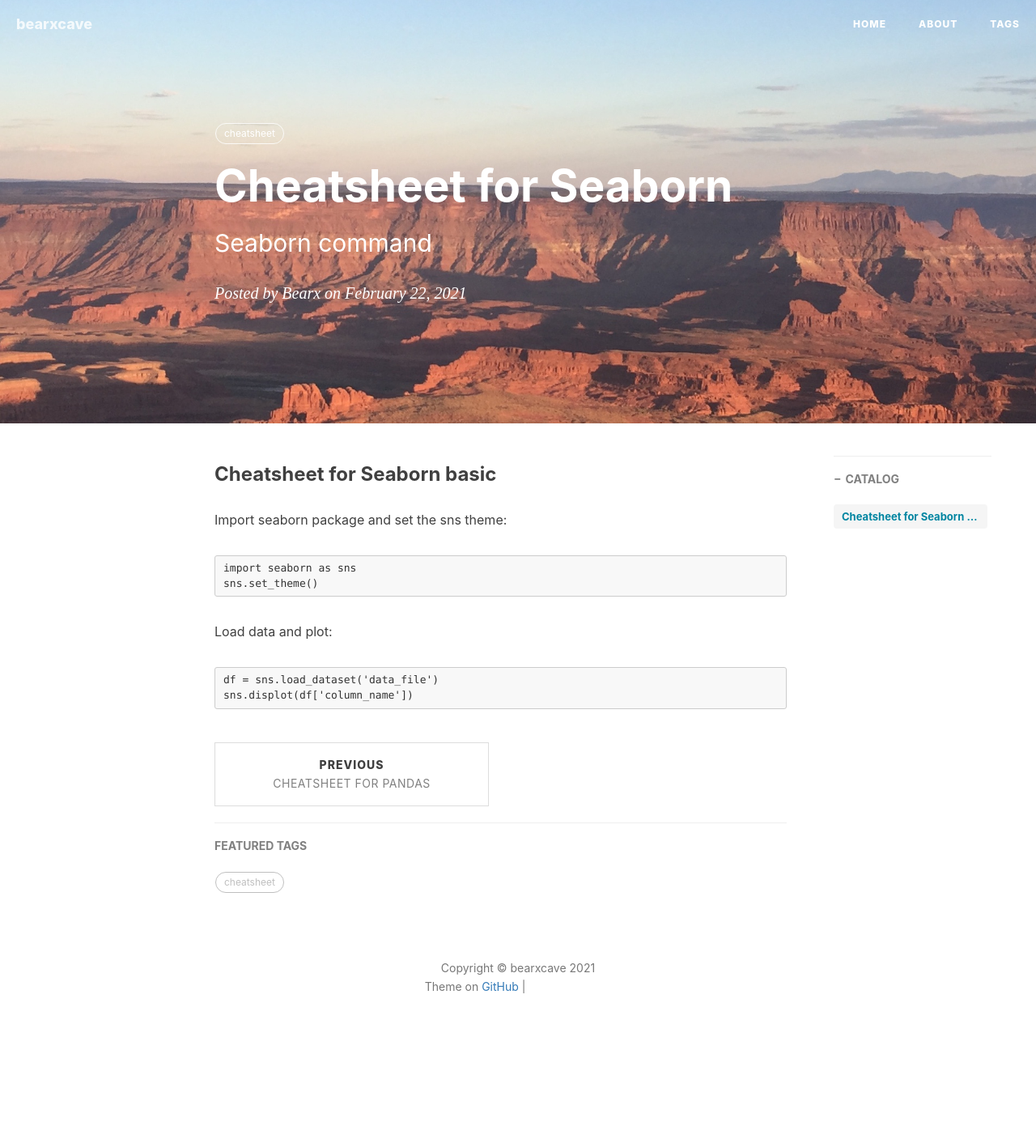
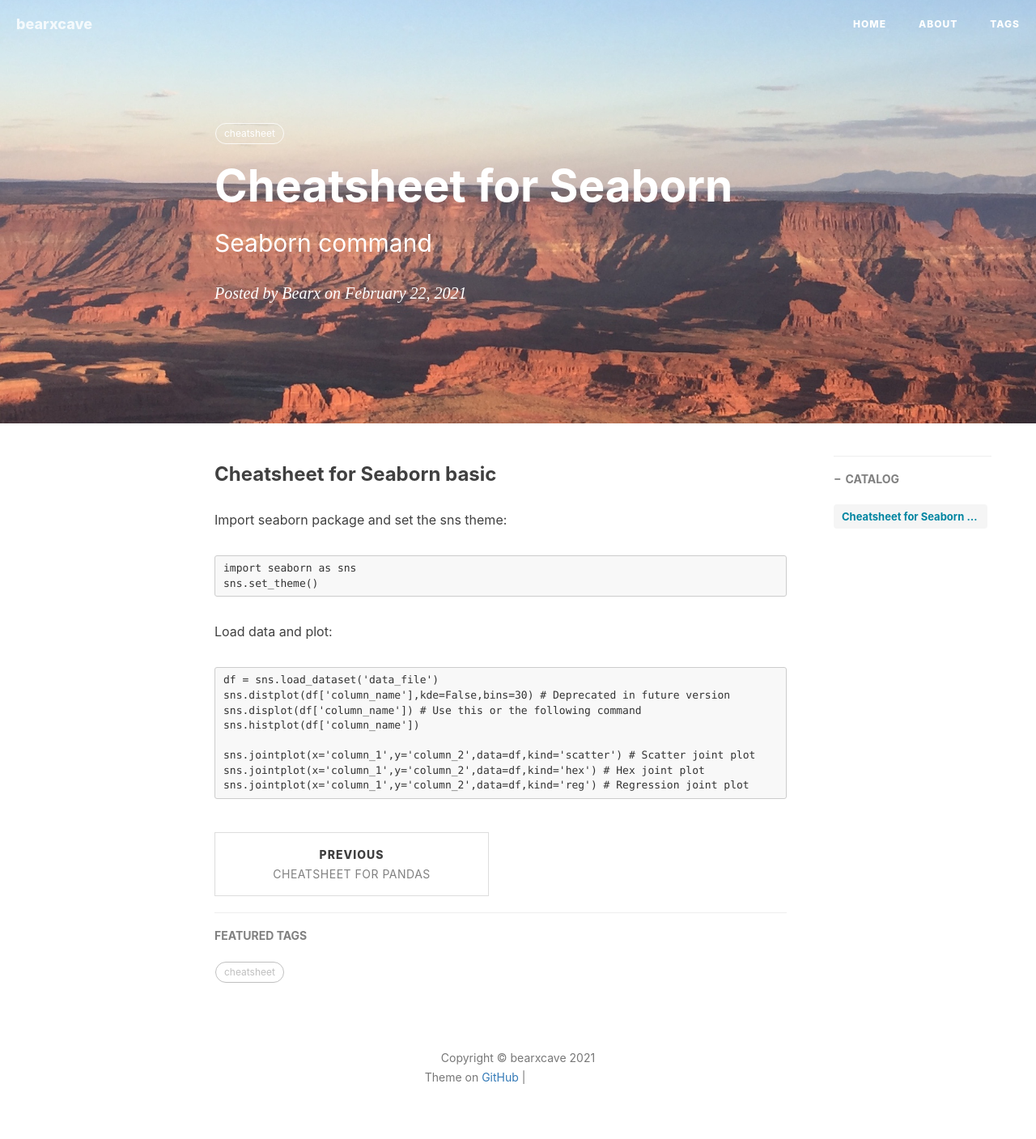
Before and after one commit to Bearxcave/Bearxcave.github.io, a Jekyll site: the page built from _posts/2021-02-22-cheatsheet-seaborn.md, in a window 1280 px wide. Shown: the whole page at 81% size. Built offline with Jekyll 4.4.1, drawn with Linux system fonts in a browser that asks for light colours; nearby versions of some CDN libraries; comment, search, counter and statistics services are not loaded; before the commit the page ends 1296 px from its top, so only the background shows below that; grey boxes are pictures that could not be loaded.

Commit message:
Update 2021-02-22-cheatsheet-seaborn.md

````diff
--- a/_posts/2021-02-22-cheatsheet-seaborn.md
+++ b/_posts/2021-02-22-cheatsheet-seaborn.md
@@ -21,5 +21,11 @@ sns.set_theme()
 Load data and plot:
 ```
 df = sns.load_dataset('data_file')
-sns.displot(df['column_name'])
+sns.distplot(df['column_name'],kde=False,bins=30) # Deprecated in future version
+sns.displot(df['column_name']) # Use this or the following command
+sns.histplot(df['column_name'])
+
+sns.jointplot(x='column_1',y='column_2',data=df,kind='scatter') # Scatter joint plot
+sns.jointplot(x='column_1',y='column_2',data=df,kind='hex') # Hex joint plot
+sns.jointplot(x='column_1',y='column_2',data=df,kind='reg') # Regression joint plot
 ```
````
